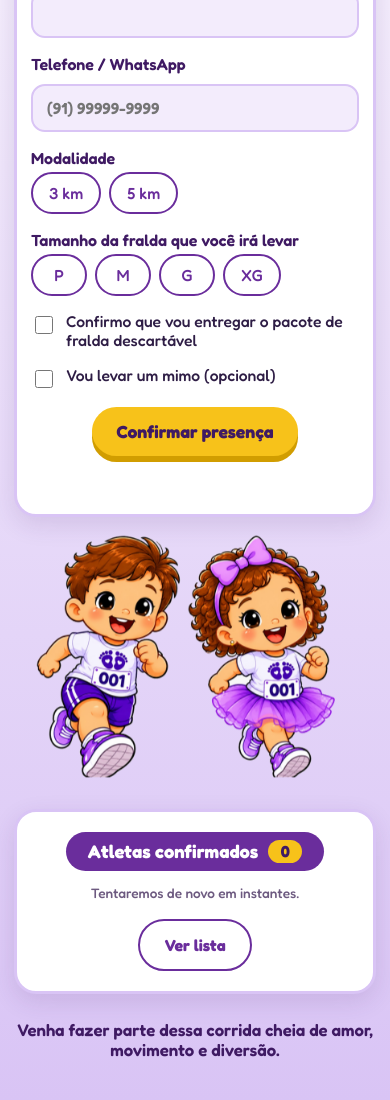
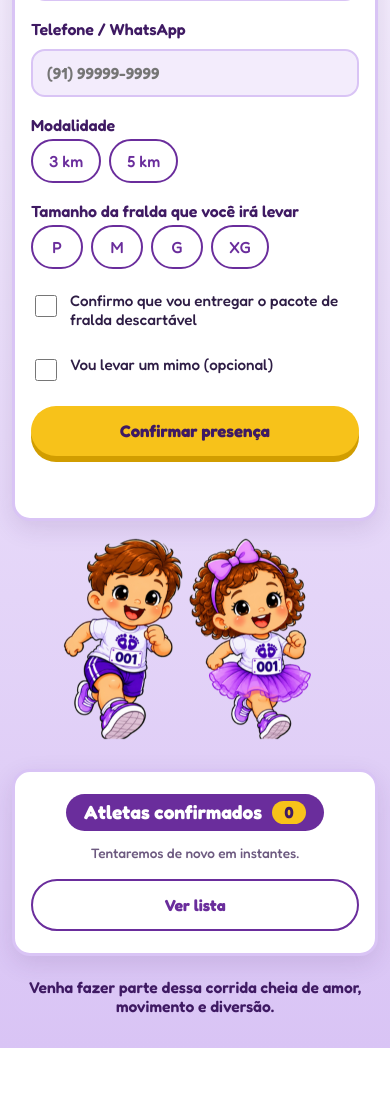
Before and after one commit to erythrogn/fraldas_run, a plain HTML site: page index.html in a window 390 px wide. Shown: the part 590-1690 px from the top of the page. After the commit the page ends 1638 px from the top, so only its background shows below. Drawn offline with Linux system fonts and the light colour scheme; no server answers.

Commit message:
Ajusta a versão mobile: botão em largura total, alvos de toque maiores e resumo do evento mais compacto
Co-Authored-By: Claude Haiku 5.5 <noreply@anthropic.com>
Claude-Session: https://claude.ai/code/session_01PcFg2HXaruTjdDtRy1CA25

```diff
--- a/styles.css
+++ b/styles.css
@@ -530,12 +530,93 @@ td.vazio.carregando {
   }
 }
 
-@media (max-width: 400px) {
+/* Celular */
+@media (max-width: 480px) {
+  .pagina {
+    padding: 12px 12px 32px;
+  }
+
+  .cartaz img {
+    border-radius: 18px;
+  }
+
+  .fita {
+    gap: 6px;
+    margin-top: 12px;
+  }
+
+  .fita li {
+    font-size: 0.85rem;
+    padding: 4px 11px;
+  }
+
+  .bloco {
+    padding: 22px 16px 22px;
+    border-radius: 18px;
+  }
+
   .titulo {
-    font-size: 1.15rem;
+    font-size: 1.2rem;
+    padding: 7px 18px;
   }
-  .bloco {
-    padding: 20px 14px 20px;
+
+  .apoio {
+    font-size: 0.93rem;
+  }
+
+  .form {
+    gap: 18px;
+  }
+
+  /* Alvos de toque maiores */
+  .chip span {
+    min-width: 52px;
+    min-height: 44px;
+    padding: 10px 16px;
+    display: inline-flex;
+    align-items: center;
+    justify-content: center;
+  }
+
+  .check {
+    font-size: 0.95rem;
+    padding: 4px 0;
+  }
+
+  .check input {
+    width: 22px;
+    height: 22px;
+  }
+
+  /* Botão de confirmar ocupa a largura toda, mais fácil de tocar */
+  .form .botao {
+    align-self: stretch;
+    width: 100%;
+    padding: 15px 20px;
+    font-size: 1.05rem;
+  }
+
+  .criancas {
+    max-width: 300px;
+  }
+
+  table {
+    min-width: 280px;
+    font-size: 0.9rem;
+  }
+
+  th,
+  td {
+    padding: 9px 8px;
+  }
+
+  .botao.vazado {
+    width: 100%;
+  }
+
+  .rodape {
+    font-size: 0.98rem;
+    margin-top: 22px;
   }
 }
 
```
